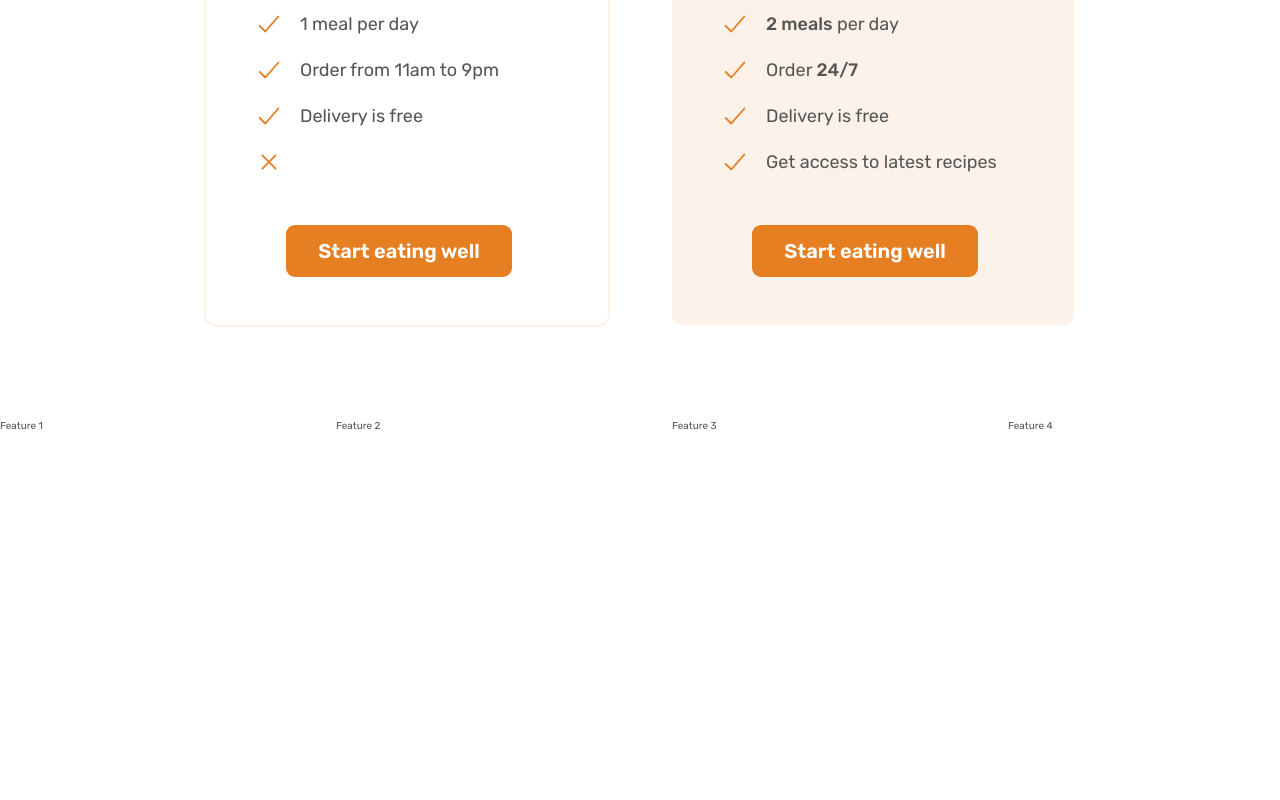
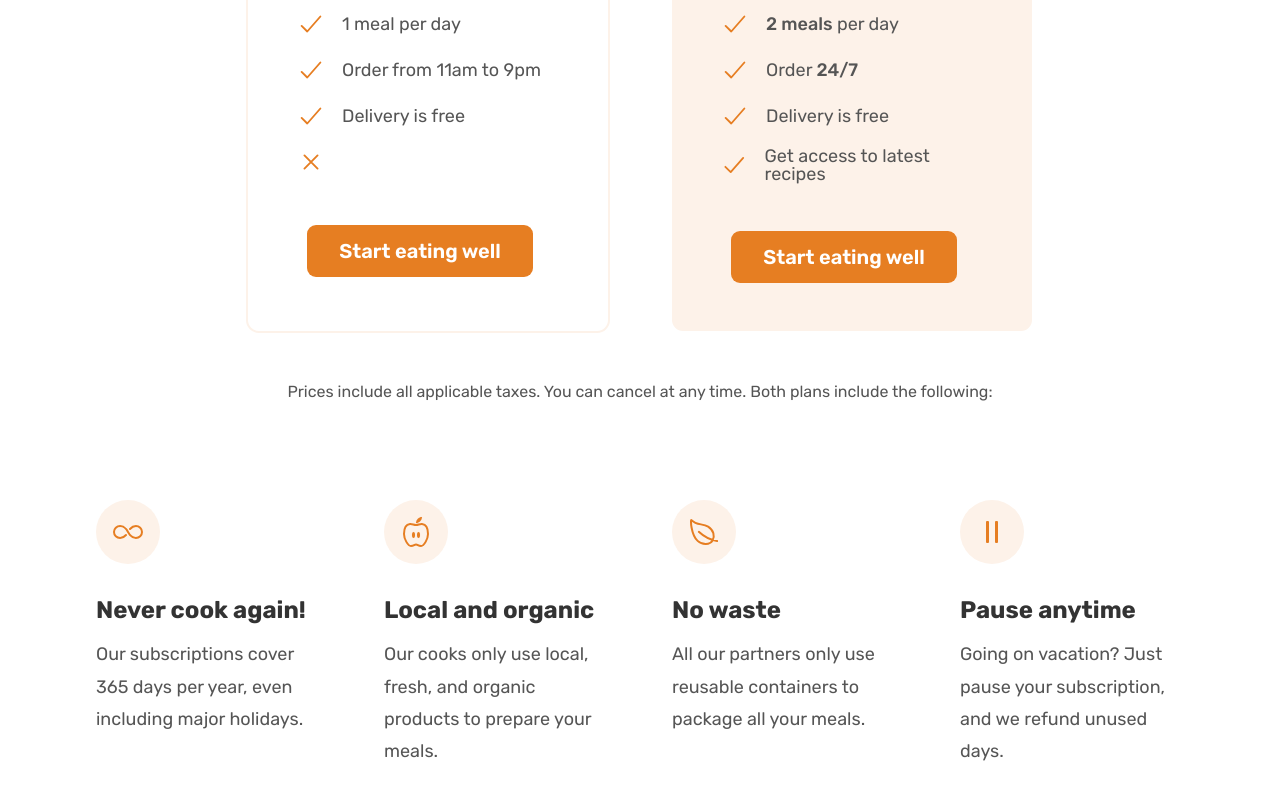
Before and after one commit to sandeepgangaram/food-startup-frontend-app, a plain HTML site: page index.html in a window 1280 px wide. Shown: the part 5102-5902 px from the top of the page. Before the commit the page ends 5629 px from the top, so only its background shows below. Drawn offline with nearby package versions, Linux system fonts and the light colour scheme.

Commit message:
add features inside pricing section

```diff
--- a/css/style.css
+++ b/css/style.css
@@ -330,7 +330,7 @@
 /* ************************* */
 
 .section-pricing {
-  padding: 9.6rem 0;
+  padding: 9.6rem;
 }
 
 .pricing-plan {
@@ -401,3 +401,31 @@
   text-align: center;
   margin-top: 4.8rem;
 }
+
+.plan-details {
+  font-size: 1.6rem;
+  line-height: 1.6;
+  text-align: center;
+}
+
+.feature-icon {
+  height: 3.2rem;
+  width: 3.2rem;
+  color: #e67e22;
+  background-color: #fdf2e9;
+  padding: 1.6rem;
+  border-radius: 50%;
+  margin-bottom: 3.2rem;
+}
+
+.feature-title {
+  font-size: 2.4rem;
+  color: #333;
+  font-weight: 700;
+  margin-bottom: 1.6rem;
+}
+
+.feature-text {
+  font-size: 1.8rem;
+  line-height: 1.8;
+}
--- a/index.html
+++ b/index.html
@@ -414,7 +414,7 @@
           <span class="sub-heading">Pricing</span>
           <h2 class="heading-secondary">Eat well, without spending a lot</h2>
         </div>
-        <div class="container grid grid--2--cols">
+        <div class="container grid grid--2--cols m-b-md">
           <div class="pricing-plan pricing-plan--starter">
             <header class="plan-header">
               <p class="plan-name">Starter</p>
@@ -475,11 +475,50 @@
             </div>
           </div>
         </div>
+
+        <div class="container grid">
+          <aside class="plan-details">
+            Prices include all applicable taxes. You can cancel at any time.
+            Both plans include the following:
+          </aside>
+        </div>
+
         <div class="grid grid--4--cols">
-          <div>Feature 1</div>
-          <div>Feature 2</div>
-          <div>Feature 3</div>
-          <div>Feature 4</div>
+          <div class="feature">
+            <ion-icon class="feature-icon" name="infinite-outline"></ion-icon>
+            <p class="feature-title">Never cook again!</p>
+            <p class="feature-text">
+              Our subscriptions cover 365 days per year, even including major
+              holidays.
+            </p>
+          </div>
+
+          <div class="feature">
+            <ion-icon class="feature-icon" name="nutrition-outline"></ion-icon>
+            <p class="feature-title">Local and organic</p>
+            <p class="feature-text">
+              Our cooks only use local, fresh, and organic products to prepare
+              your meals.
+            </p>
+          </div>
+
+          <div class="feature">
+            <ion-icon class="feature-icon" name="leaf-outline"></ion-icon>
+            <p class="feature-title">No waste</p>
+            <p class="feature-text">
+              All our partners only use reusable containers to package all your
+              meals.
+            </p>
+          </div>
+
+          <div class="feature">
+            <ion-icon class="feature-icon" name="pause-outline"></ion-icon>
+            <p class="feature-title">Pause anytime</p>
+            <p class="feature-text">
+              Going on vacation? Just pause your subscription, and we refund
+              unused days.
+            </p>
+          </div>
         </div>
       </section>
     </main>
```
